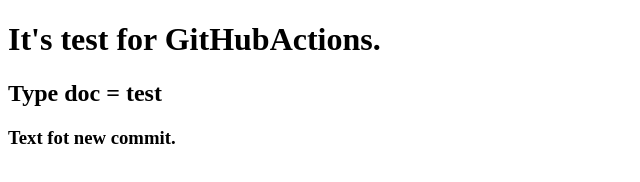
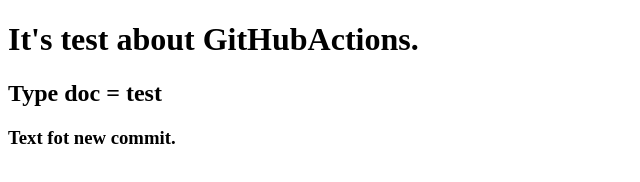
Before and after one commit to MkTGts/for_actions, a plain HTML site: page index.html in a window 1280 px wide. Shown: the whole page, without its empty margins (0-640 px from the left). Drawn offline with Linux system fonts and the light colour scheme.

Commit message:
Update index.html

```diff
--- a/index.html
+++ b/index.html
@@ -1,10 +1,10 @@
 <!DOCTYPE html>
 <html lang="en">
 <head>
-    <title>for GitHubActions.</title>
+    <title>About GitHubActions.</title>
 </head>
 <body>
-    <h1>It's test for GitHubActions.</h1>
+    <h1>It's test about GitHubActions.</h1>
     <h2>Type doc = test</h2>
     <h3>Text fot new commit.</h3>
 </body>
```
